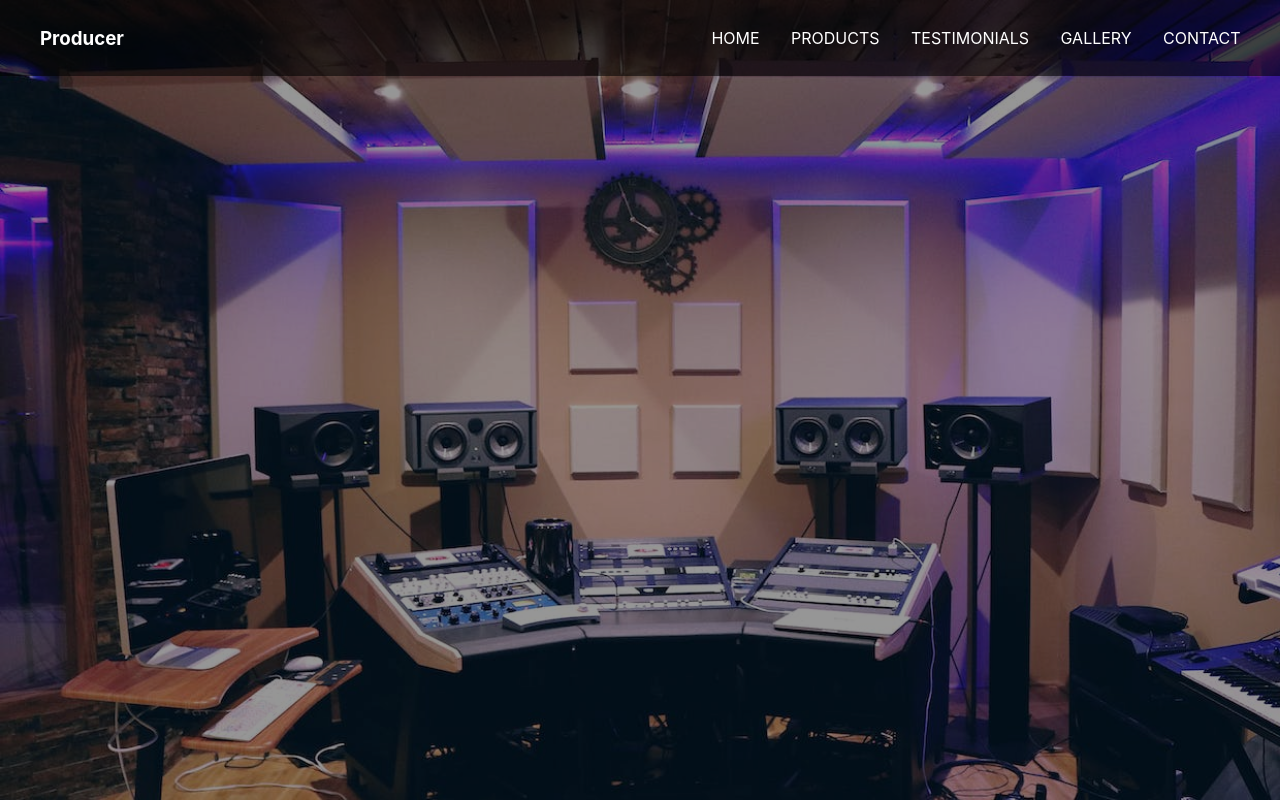
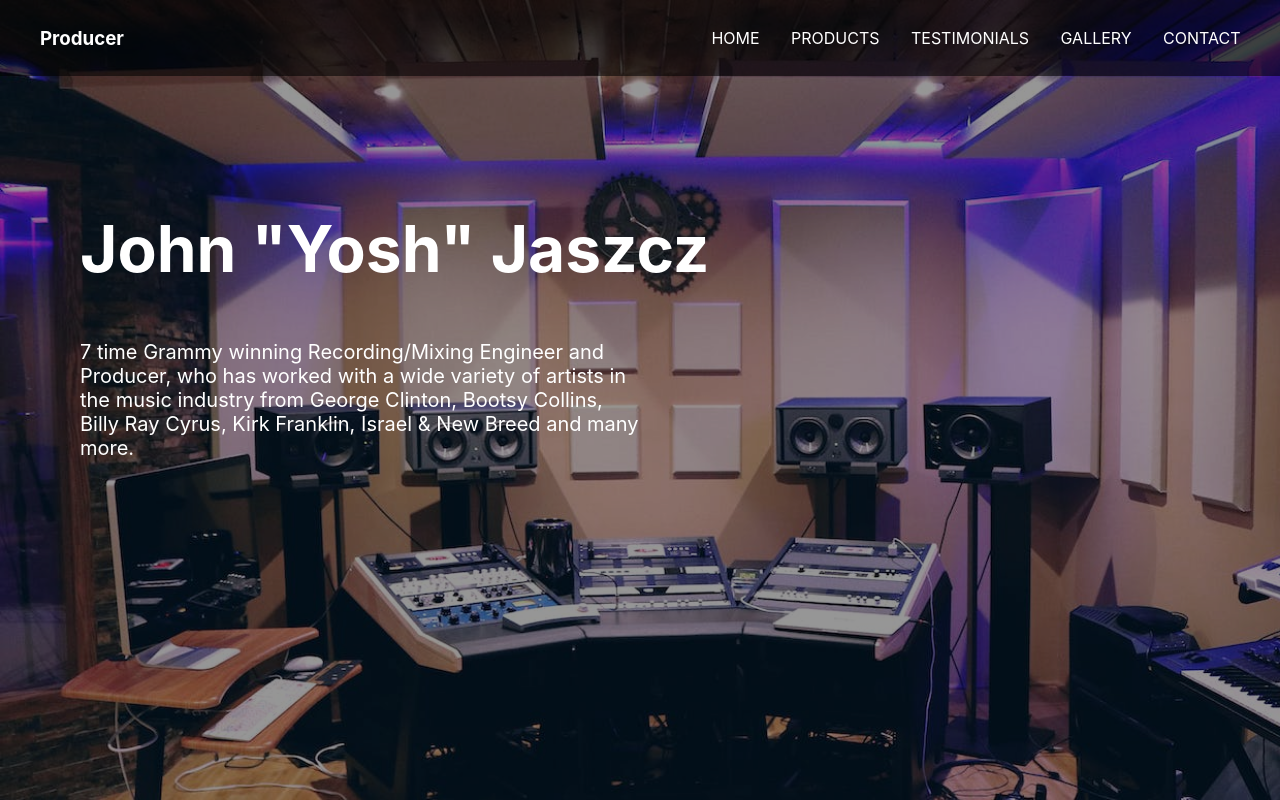
Before and after one commit to valaofficial/mani-boss, a React (Create React App) app: page / in a window 1280 px wide. Built offline with nearby package versions, Linux system fonts and the light colour scheme.

Commit message:
Adding Herosection Placeholder Text

```diff
--- a/src/App.css
+++ b/src/App.css
@@ -33,3 +33,17 @@
   align-items: center;
   list-style: none;
 }
+
+.hero_txt{
+  padding: 5em;
+  color: #ffffff;
+}
+
+.hero_txt h2{
+  font-size: 4rem;
+}
+
+.hero_txt p{
+  width: 50%;
+  font-size: 1.25rem;
+}
--- a/src/App.js
+++ b/src/App.js
@@ -5,6 +5,17 @@ function App() {
     <section id='hero_section'>
       <div className='overlay'>
         <Nav/>
+
+        <div className='hero_txt'>
+          <h2>John "Yosh" Jaszcz</h2>
+          <p>
+            7 time Grammy winning Recording/Mixing Engineer
+            and Producer, who has worked with a wide variety
+            of artists in the music industry from George Clinton,
+            Bootsy Collins, Billy Ray Cyrus, Kirk Franklin,
+            Israel & New Breed and many more.
+          </p>
+        </div>
       </div>
     </section>
   );
```
